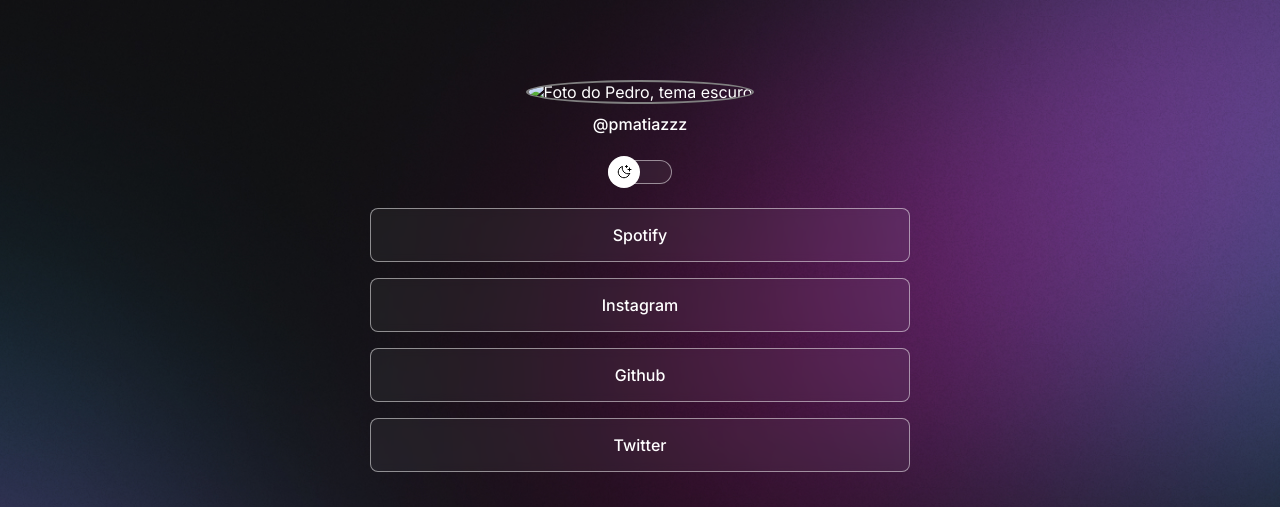
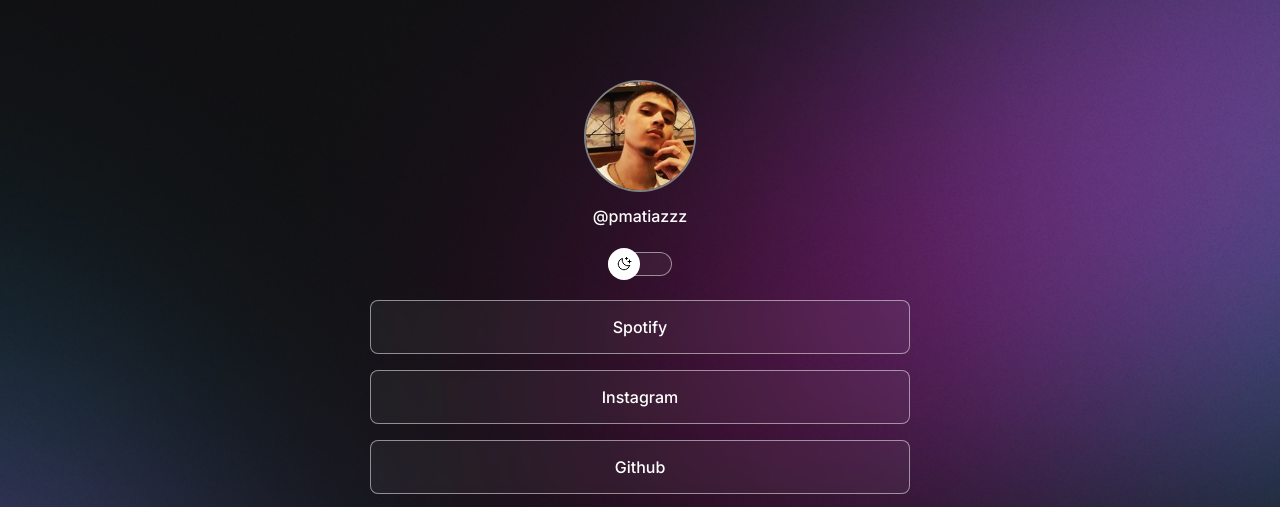
Before and after one commit to pmatiazzz/social-linking, a plain HTML site: page index.html in a window 1280 px wide. Shown: the top 507 px of the page. Drawn offline with nearby package versions, Linux system fonts and the light colour scheme; the site is published under a folder, as on GitHub Pages, so addresses that start at the root find nothing.

Commit message:
change tab name/fix profile pic

```diff
--- a/index.html
+++ b/index.html
@@ -10,12 +10,12 @@
       href="https://fonts.googleapis.com/css2?family=Inter:slnt,wght@-10..0,100..900&display=swap"
       rel="stylesheet"
     />
-    <title>Rocketseat - Discover</title>
+    <title>Social Links - P.Matias</title>
   </head>
   <body class="">
     <div id="container">
       <div id="profile">
-        <img src="/assets/eu-dark.jpg" alt="Foto do Pedro, tema escuro" />
+        <img src="./assets/eu-dark.jpg" alt="Foto do Pedro, tema escuro" />
         <p>@pmatiazzz</p>
       </div>
 
```
